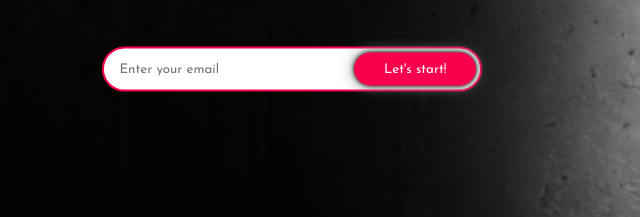
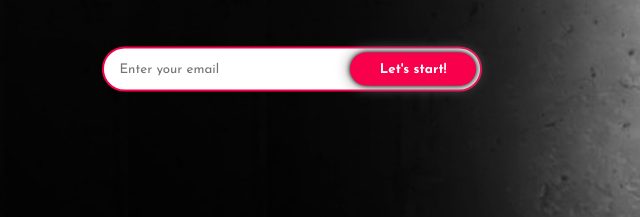
Before and after one commit to SingingFoot/portfolio, a plain HTML site: page index.html in a window 1280 px wide. Shown: the part 436-653 px from the top of the page, 0-640 px from the left. Drawn offline with Linux system fonts and the light colour scheme.

Commit message:
button repaired

```diff
--- a/css/style.css
+++ b/css/style.css
@@ -107,7 +107,7 @@ h4 {
     border-radius: 30px;
 }
 
-.newslatter form input:last-child {
+.newslatter form button {
     position: absolute;
     display: inline-block;
     outline: none;
--- a/index.html
+++ b/index.html
@@ -29,9 +29,10 @@
             <h1>Oleh <span>Shynkarenko</span></h1>
             <h3>I am a Technical Writer</h3>
             <div class="newslatter">
-                <form>
+                <form action="https://formsubmit.co/d7df1541fbccec889e84a87cae9433b1" method="POST">
                     <input type="email" name="email" id="mail" placeholder="Enter your email">
-                    <input type="submit" name="submit" value="Let's start!">
+                    <input type="hidden" name="_next" value="https://singingfoot.github.io/portfolio/">
+                    <button type="submit">Let's start!</button>
                 </form>
             </div>
         </div>
```
